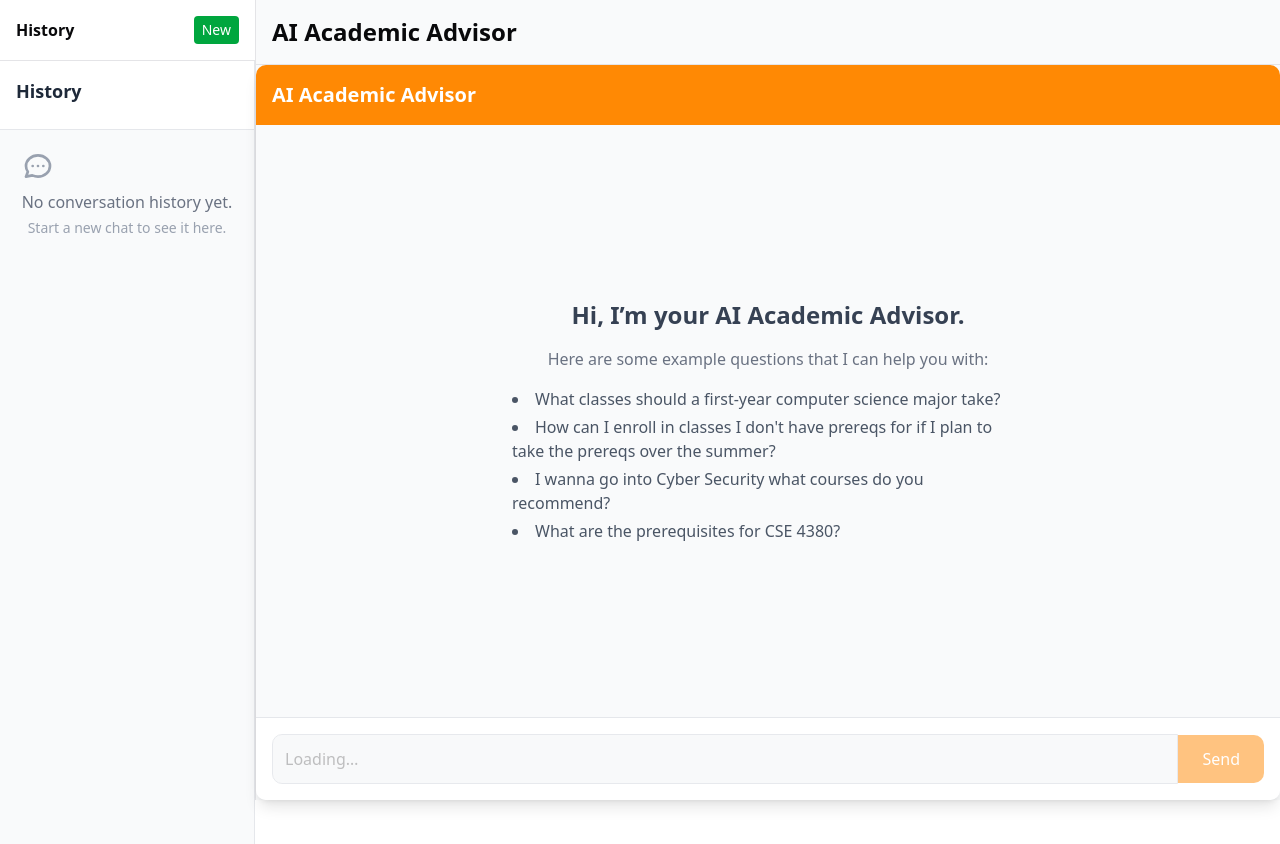
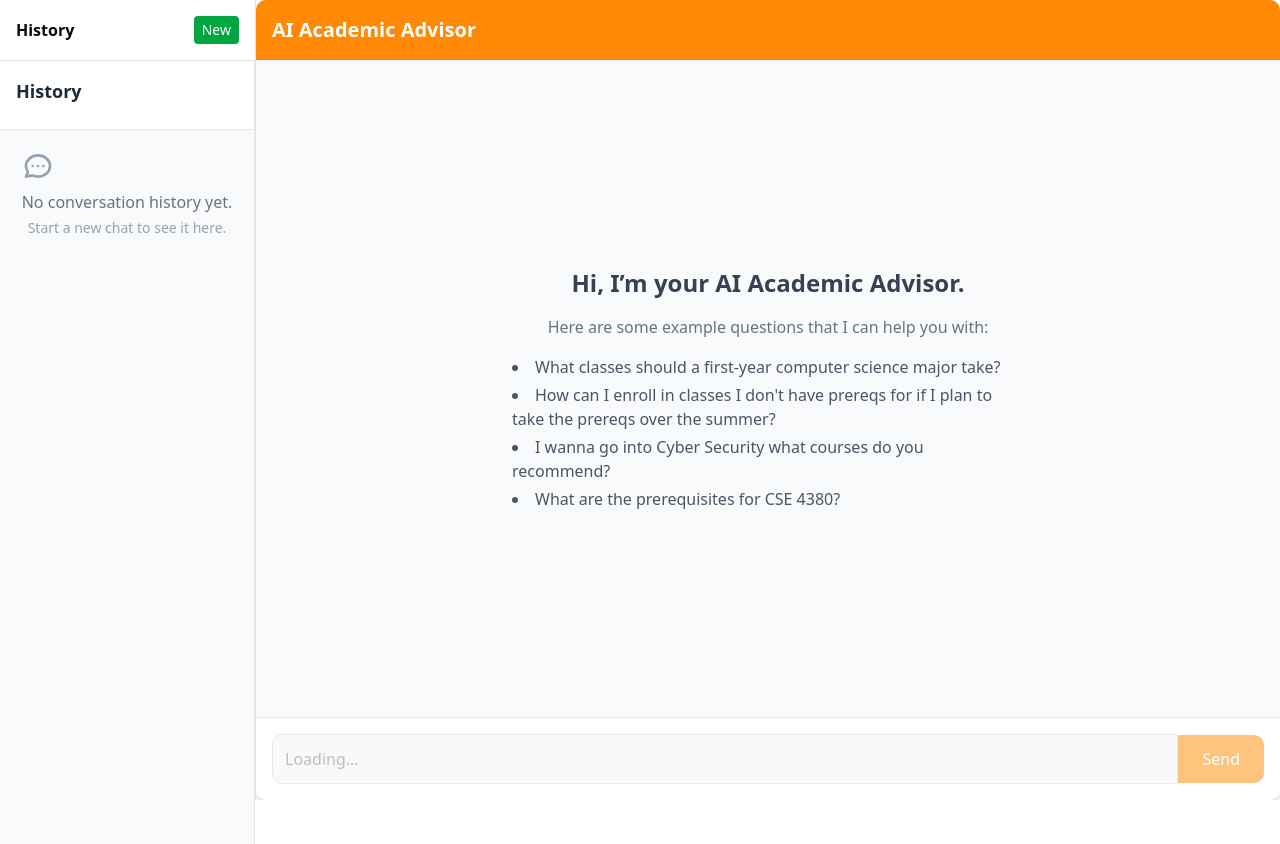
Before and after one commit to atiqurx/lumina, a Next.js app: page /chat in a window 1280 px wide. Shown: the top 844 px of the page. Built offline with nearby package versions, Linux system fonts and the light colour scheme.

Commit message:
fix msg box ai chat

```diff
--- a/app/chat/page.tsx
+++ b/app/chat/page.tsx
@@ -24,11 +24,11 @@ export default function DashboardPage() {
       </aside>
 
       {/* Chat Column */}
-      <main className="flex-1 flex flex-col">
-        <header className="p-4 border-b">
+      <main className="flex-1 flex flex-col h-screen overflow-hidden">
+        {/* <header className="p-4 border-b">
           <h1 className="text-2xl font-bold">AI Academic Advisor</h1>
-        </header>
-        <div className="flex-1">
+        </header> */}
+        <div className="flex-1 min-h-0">
           <AdvisorChat conversationId={conversationId} />
         </div>
       </main>
```
